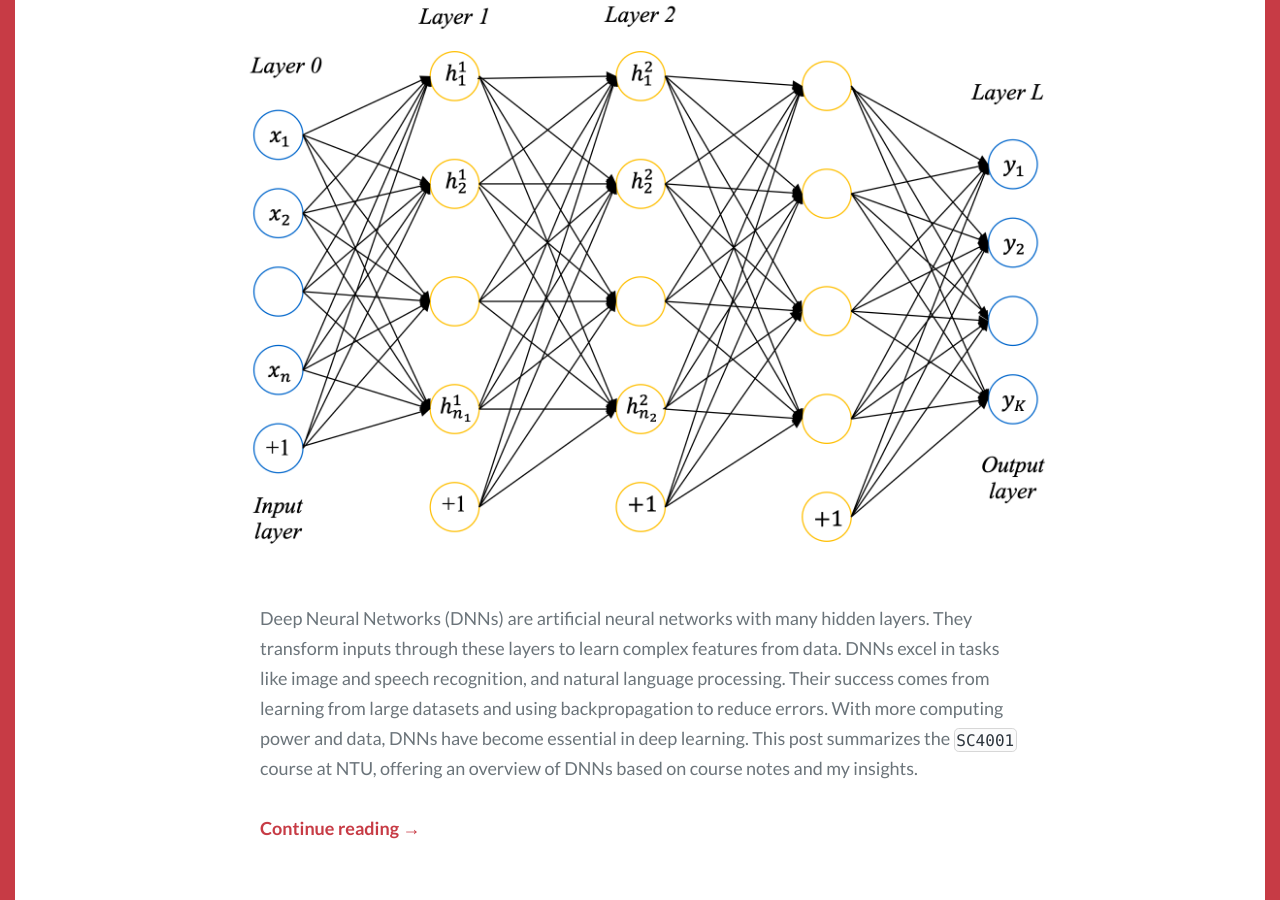
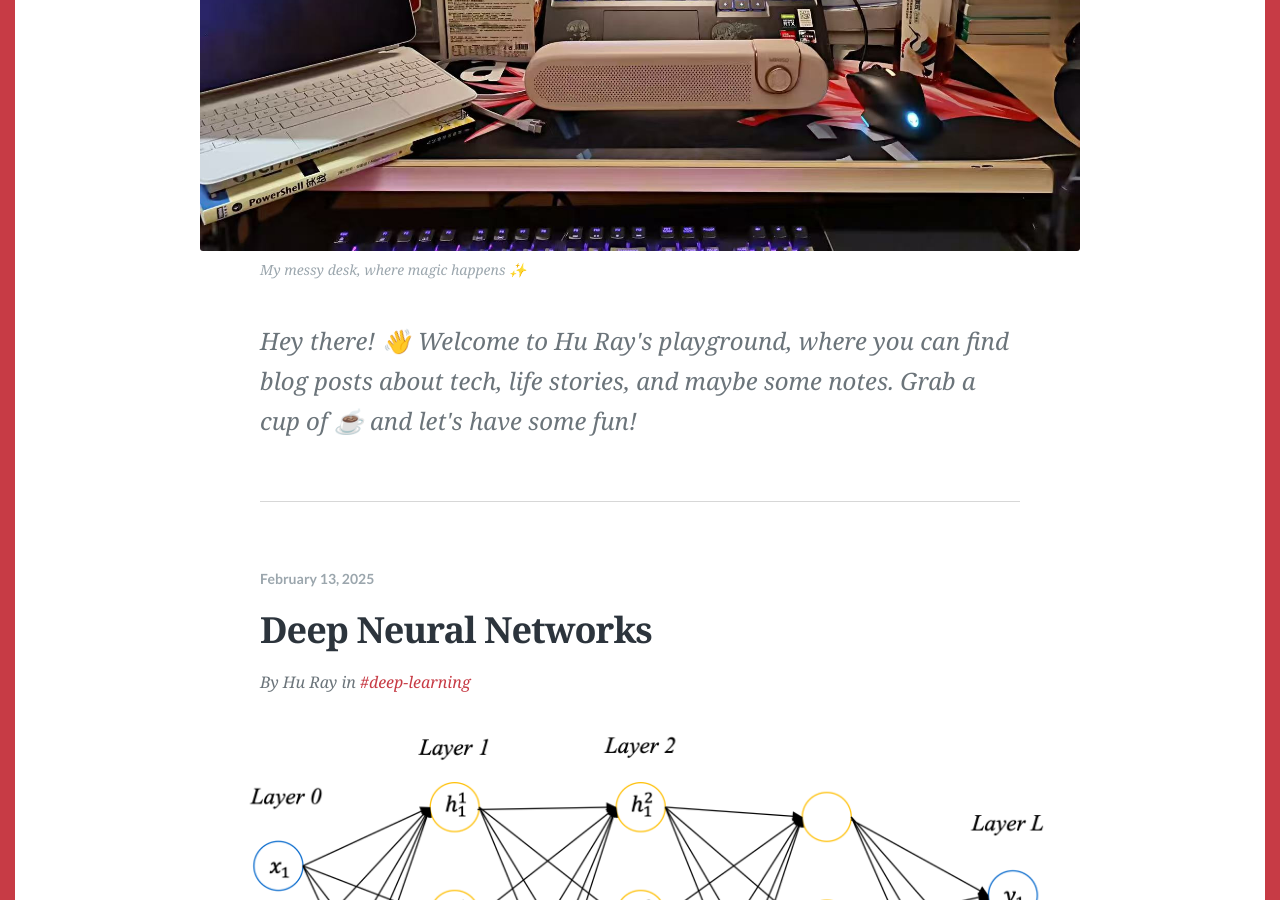
Before and after one commit to HuRuilizhen/HuRuilizhen.github.io, a Jekyll site: the page built from index.html, in a window 1280 px wide and 900 px high, scrolled down 607 px. Built offline with Jekyll 4.4.1, drawn with Linux system fonts in a browser that asks for light colours; some web fonts are replaced; the list of posts is cut into pages by our own code.

Commit message:
[update]: better site header

```diff
--- a/_includes/header.html
+++ b/_includes/header.html
@@ -28,6 +28,8 @@
 
 {% if site.description and site.description != "" and page.url == "/" %}
 <div class="site-description fadeInDown delay_05s">
+    {% include image_caption.html imageurl="/images/cover.jpg" title="My messy desk, where magic happens ✨" caption="My
+    messy desk, where magic happens ✨" %}
     <p>{{ site.description }}</p>
 </div><!-- .site-description -->
 {% endif %}
```
Also changed, not shown: images/cover.jpg (added).
